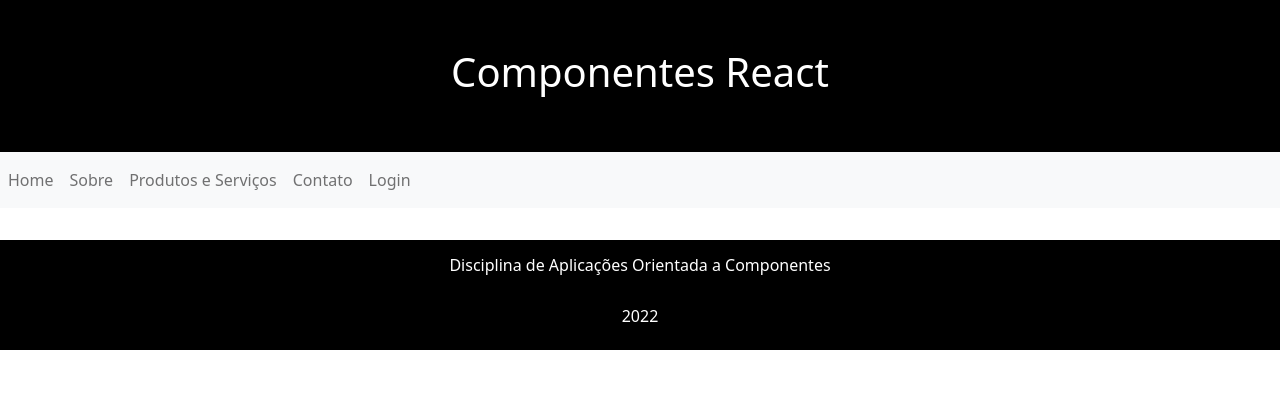
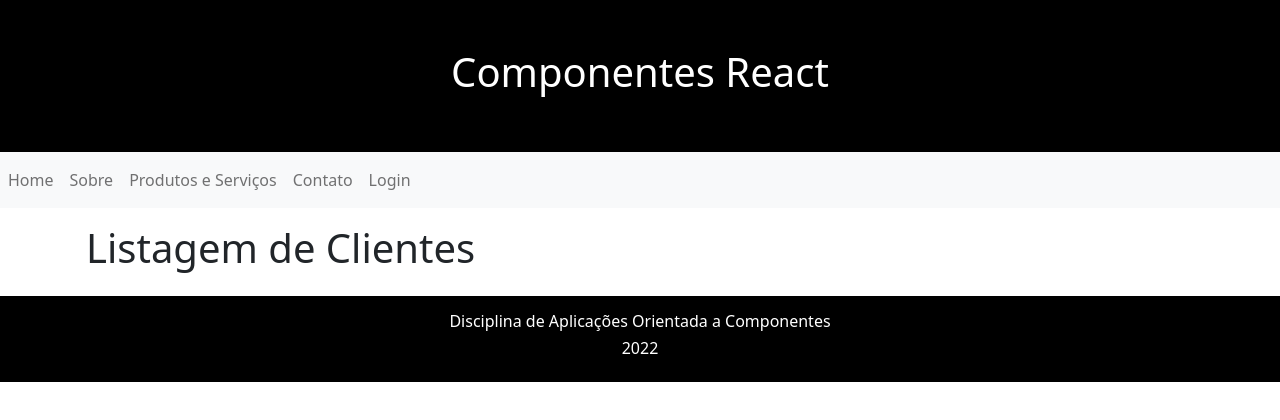
Before and after one commit to eduardoevaldt/project-app, a React (Create React App) app: page /admin/clientList in a window 1280 px wide. Shown: the top 420 px of the page. Built offline with nearby package versions, Linux system fonts and the light colour scheme.

Commit message:
Criado ClientList

```diff
--- /dev/null
+++ b/src/components/Admin/Client/ClientList/ClientList.js
@@ -0,0 +1,11 @@
+import React from "react";
+
+function ClientList(){
+    return(
+        <>
+        <h1>Listagem de Clientes</h1>
+        </>
+    )
+}
+
+export default ClientList;
--- /dev/null
+++ b/src/components/Admin/Client/ClientList/index.js
@@ -0,0 +1,3 @@
+import ClientList from "./ClientList";
+
+export default ClientList;
--- a/src/components/Footer/Footer.js
+++ b/src/components/Footer/Footer.js
@@ -4,7 +4,6 @@ function Footer() {
     return (
         <footer className="container-fluid p-3 text-white text-center">
             <h6>Disciplina de Aplicações Orientada a Componentes</h6>
-            <br />
             <h6>2022</h6>
         </footer>
     )
--- a/src/components/Nav/Nav.js
+++ b/src/components/Nav/Nav.js
@@ -32,7 +32,10 @@ function Nav() {
                     isAdmin() ?
                         <>
                             <li className="nav-item">
-                                <Link className="nav-link" to="/contactView">Lista de Contatos</Link>
+                                <Link className="nav-link" to="/admin/contactView">Lista de Contatos</Link>
+                            </li>
+                            <li className="nav-item">
+                                <Link className="nav-link" to="/admin/clientList">Lista de Clientes</Link>
                             </li>
                             <li className="nav-item">
                                 <a href="/" className="nav-link" onClick={logout}>Logout</a>
--- a/src/components/Section/Section.js
+++ b/src/components/Section/Section.js
@@ -7,6 +7,7 @@ import Contact from "../Contact/Contact";
 import Login from "../Admin/Login/Login";
 import ContactView from "../Admin/Contact/ContactView";
 import ContactResponse from "../Admin/Contact/ContactResponse";
+import ClientList from "../Admin/Client/ClientList"
 
 function Section() {
     return (
@@ -16,9 +17,12 @@ function Section() {
                 <Route path="/about" element={<About />} />
                 <Route path="/products/*" element={<Products />} />
                 <Route path="/contact" element={<Contact />} />
-                <Route path="/contactView" element={<ContactView />} />
+
                 <Route path="/user/login" element={<Login />} />
+
+                <Route path="/admin/contactView" element={<ContactView />} />
                 <Route path="/admin/contact/response/:idContact" element={<ContactResponse />} />
+                <Route path="/admin/clientList" element={<ClientList />} />
             </Routes>
         </section>
     )
```
